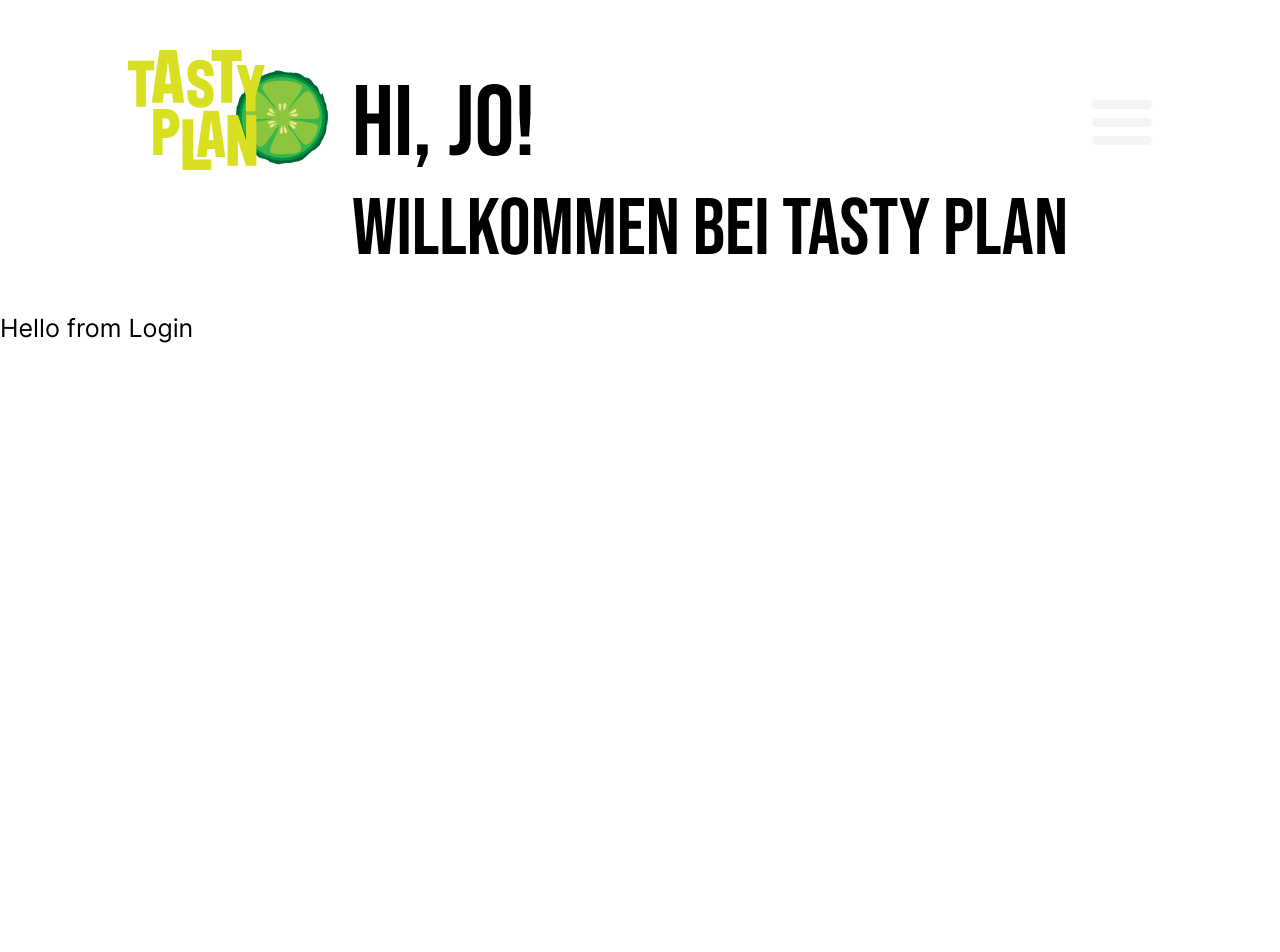
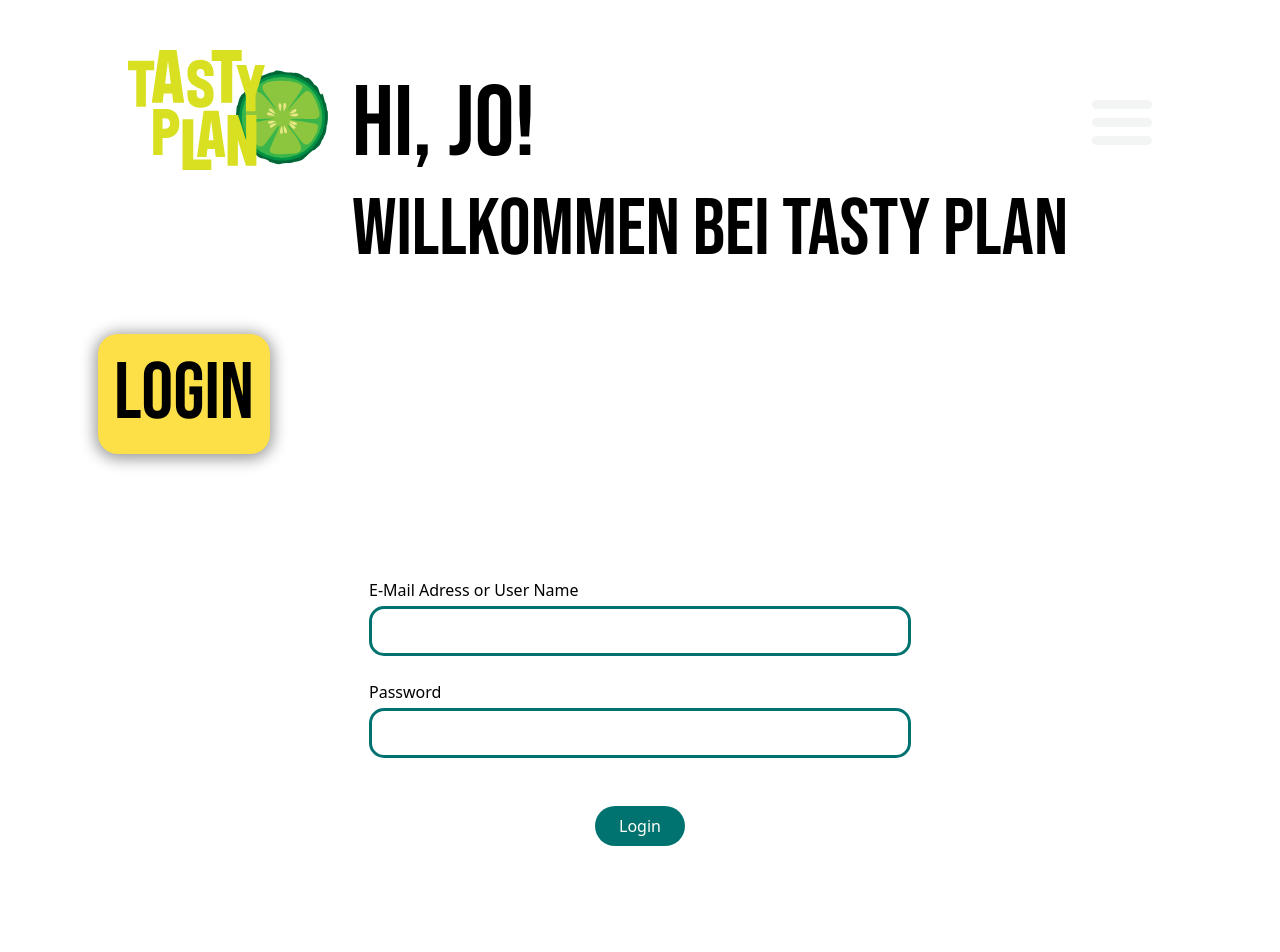
Before and after one commit to fichtnerma/Tastyplan, a Next.js app in the folder frontend/: page /login in a window 1280 px wide. Shown: the top 952 px of the page. Before the commit the page ends 800 px from the top, so only its background shows below. Built offline with nearby package versions, Linux system fonts and the light colour scheme.

Commit message:
FEAT: add design for login page

```diff
--- a/frontend/src/pages/login/index.tsx
+++ b/frontend/src/pages/login/index.tsx
@@ -1,7 +1,23 @@
 function LoginPage() {
     return (
-        <div>
-            <p>Hello from Login</p>
+        <div className="flex flex-col justify-between w-[1180px] min-h-[700px] bg-white rounded-[20px] py-6 px-12 my-0 mx-auto">
+            <h2 className="bg-yellow-300 rounded-[20px] w-fit px-4 shadow-custom">Login</h2>
+            <form className="w-3/6 h-full my-0 mx-auto">
+                <div className="text-input-wrapper mb-6">
+                    <label htmlFor="accountName">E-Mail Adress or User Name</label>
+                    <input type="text" name="accountName" />
+                </div>
+                <div className="text-input-wrapper mb-12">
+                    <label htmlFor="password">Password</label>
+                    <input type="password" name="password" />
+                </div>
+                <button className="block btn-submit my-0 mx-auto" type="submit">
+                    Login
+                </button>
+            </form>
+            <p className="text-xs my-0 mx-auto">
+                Don’t have an account yet? Create one <a href="/">here!</a>
+            </p>
         </div>
     );
 }
--- a/frontend/src/styles/globals.scss
+++ b/frontend/src/styles/globals.scss
@@ -88,7 +88,7 @@ p {
     }
 
     input {
-        border: 2px solid var(--green-dark);
+        border: 3px solid var(--green-dark);
         border-radius: 15px;
         padding: 0rem 0.75rem;
         height: 50px;
--- a/frontend/tailwind.config.js
+++ b/frontend/tailwind.config.js
@@ -21,6 +21,9 @@ module.exports = {
             height: {
                 '90v': '90vh',
             },
+            boxShadow: {
+                custom: '0px 2px 15px 3px rgba(0,0,0,0.4)',
+            },
         },
     },
     plugins: [],
```
